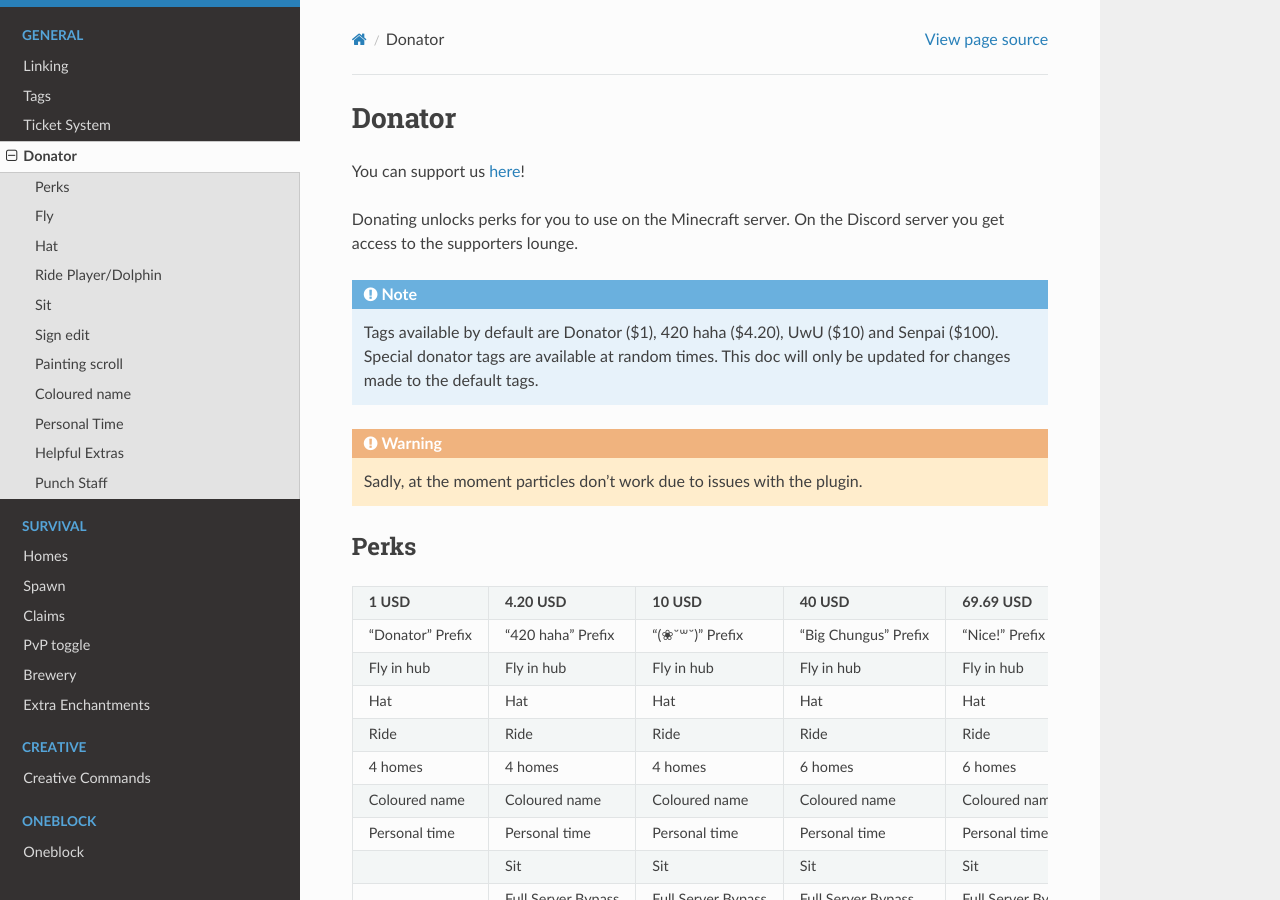
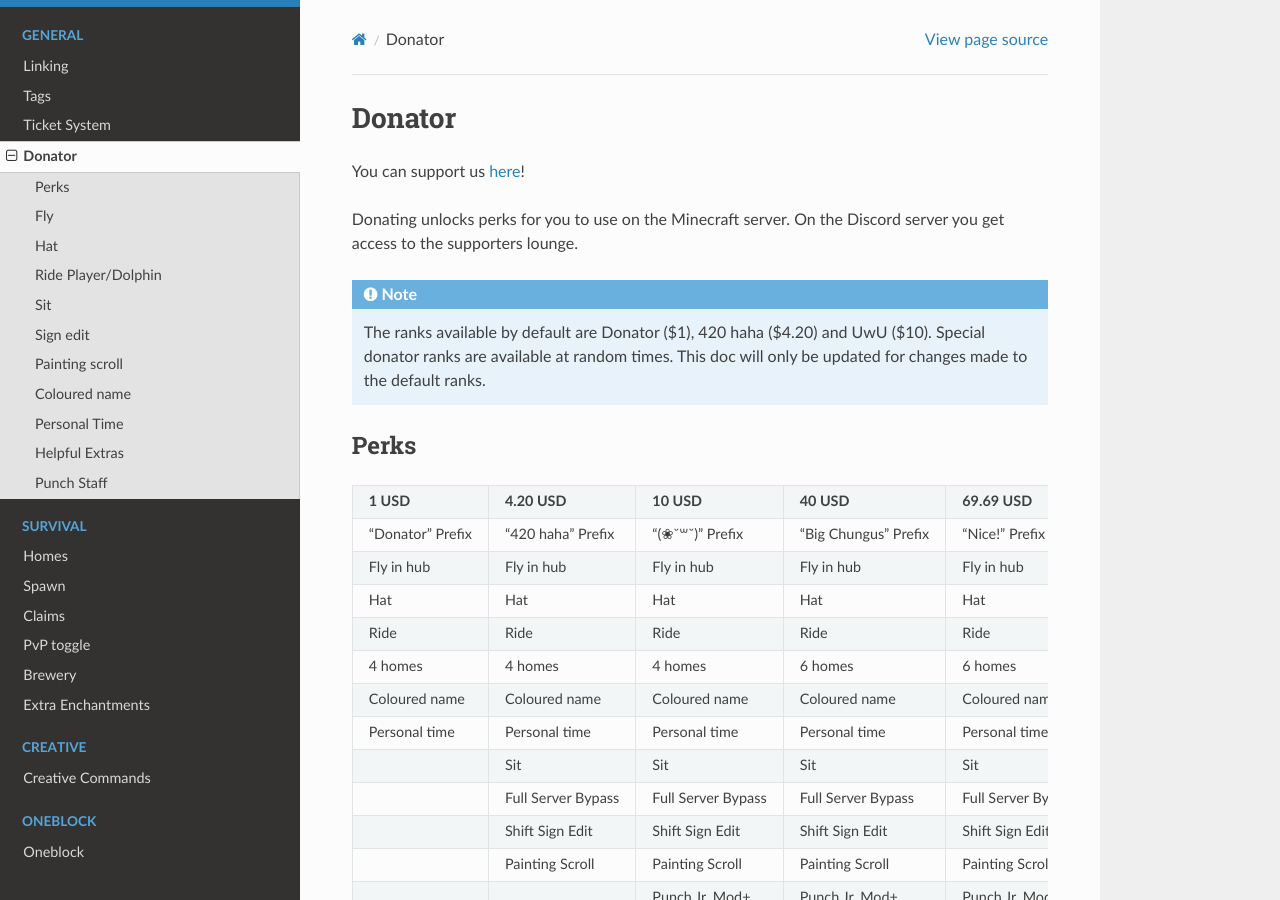
Before and after one commit to footdabmommy/wse, a Sphinx documentation site: the page built from docs/source/donator.rst, in a window 1280 px wide and 900 px high. Built offline with Sphinx 7.4.7 and the Read the Docs theme 2.0.0, drawn with Linux system fonts in a browser that asks for light colours.

Commit message:
Should be correct

```diff
--- a/docs/source/donator.rst
+++ b/docs/source/donator.rst
@@ -6,9 +6,7 @@ You can support us `here <https://shop.worstserverever.com>`_!
 Donating unlocks perks for you to use on the Minecraft server.
 On the Discord server you get access to the supporters lounge.
 
-.. note:: Tags available by default are Donator ($1), 420 haha ($4.20), UwU ($10) and Senpai ($100). Special donator tags are available at random times. This doc will only be updated for changes made to the default tags.
-
-.. warning:: Sadly, at the moment particles don't work due to issues with the plugin.
+.. note:: The ranks available by default are Donator ($1), 420 haha ($4.20) and UwU ($10). Special donator ranks are available at random times. This doc will only be updated for changes made to the default ranks.
 
 
 Perks
```
